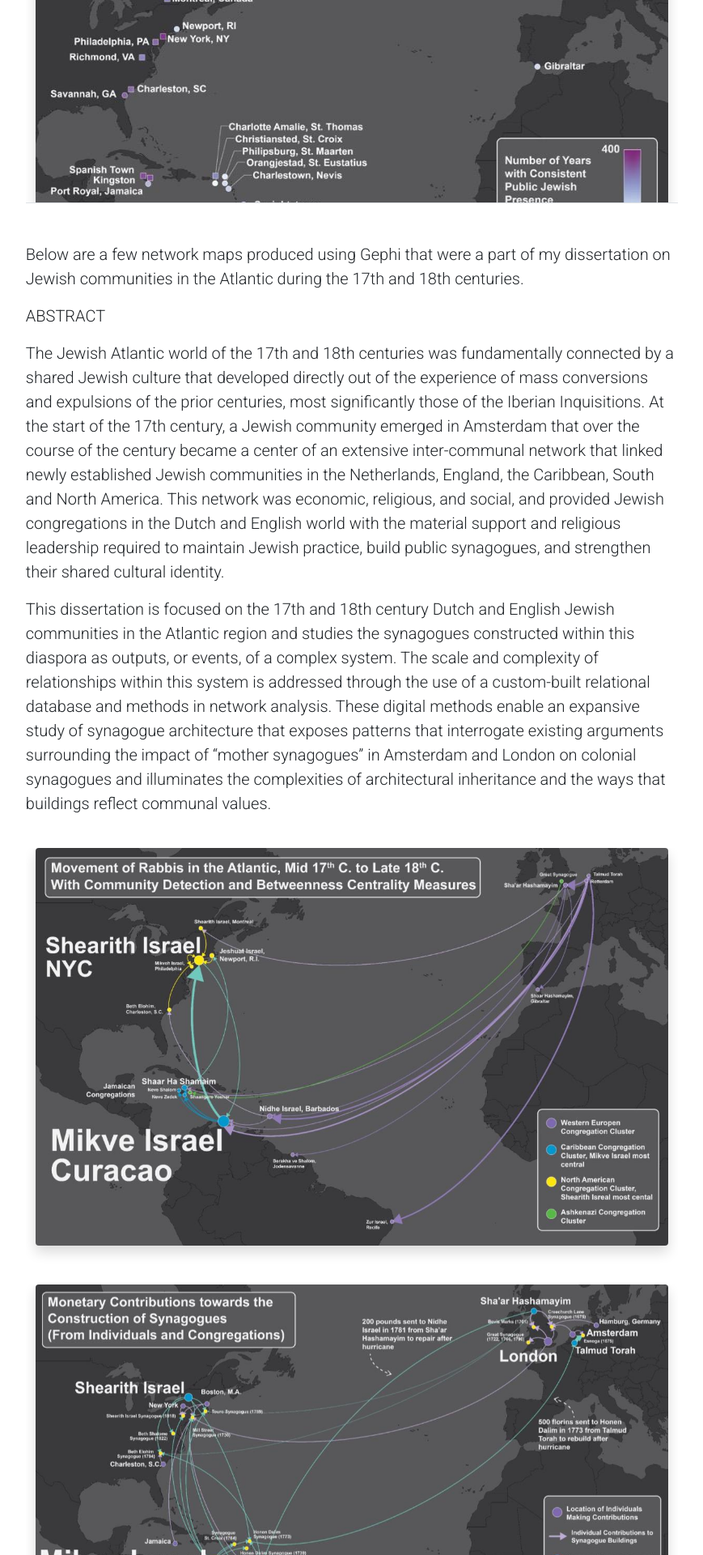
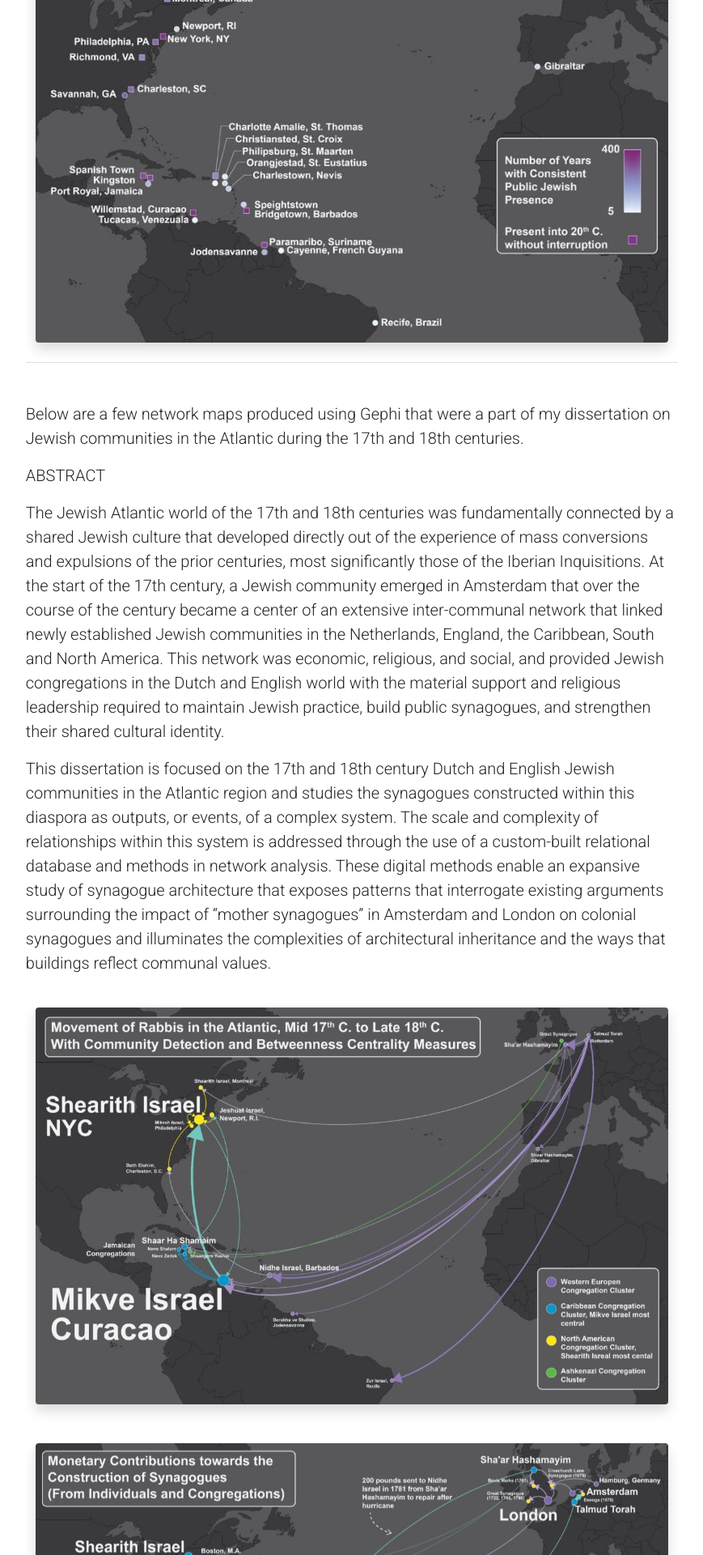
Before and after one commit to eam5/portfolio, a Jekyll site: the page built from pages/atlantic-communities.html, in a window 1280 px wide. Shown: the part 605-2525 px from the top of the page at 81% size, without its empty margins (205-1074 px from the left). Built offline with Jekyll 4.4.1, drawn with Linux system fonts in a browser that asks for light colours; nearby versions of some CDN libraries.

Commit message:
fix lead image height

```diff
--- a/pages/atlantic-communities.html
+++ b/pages/atlantic-communities.html
@@ -16,7 +16,7 @@ permalink: /atlantic-communities/
         <p class="lead mb-0">Project: Dissertation, "The Diaspora Synagogue: Jewish Architecture and the Inter-Communal Networks of the 17th and 18th Century Atlantic"</p>
         <p class="lead mb-0">Download: <a href="https://doi.org/10.18130/mb1d-1y13">UVA Libra</a></p>
     </div>
-    <div class="overflow-hidden" style="max-height: 40vh;">
+    <div class="overflow-hidden">
       <div class="container ">
         <img src="{{ "/assets/images/atlantic-map.jpg" | prepend: site.url }}" class="shadow rounded featurette-image img-fluid mx-auto mb-4" alt="Locations of Atlantic Jewish Communities, 17th-18th c." loading="lazy">
       </div>
```
